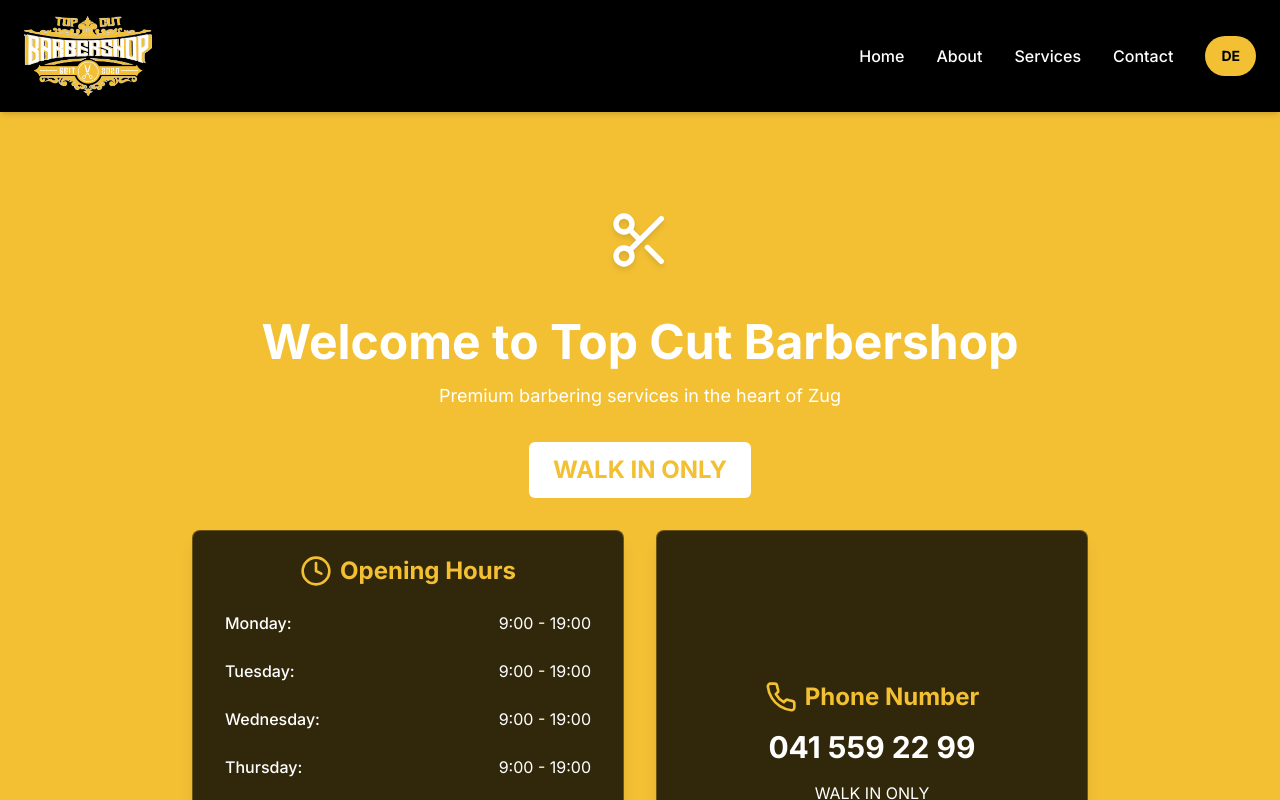
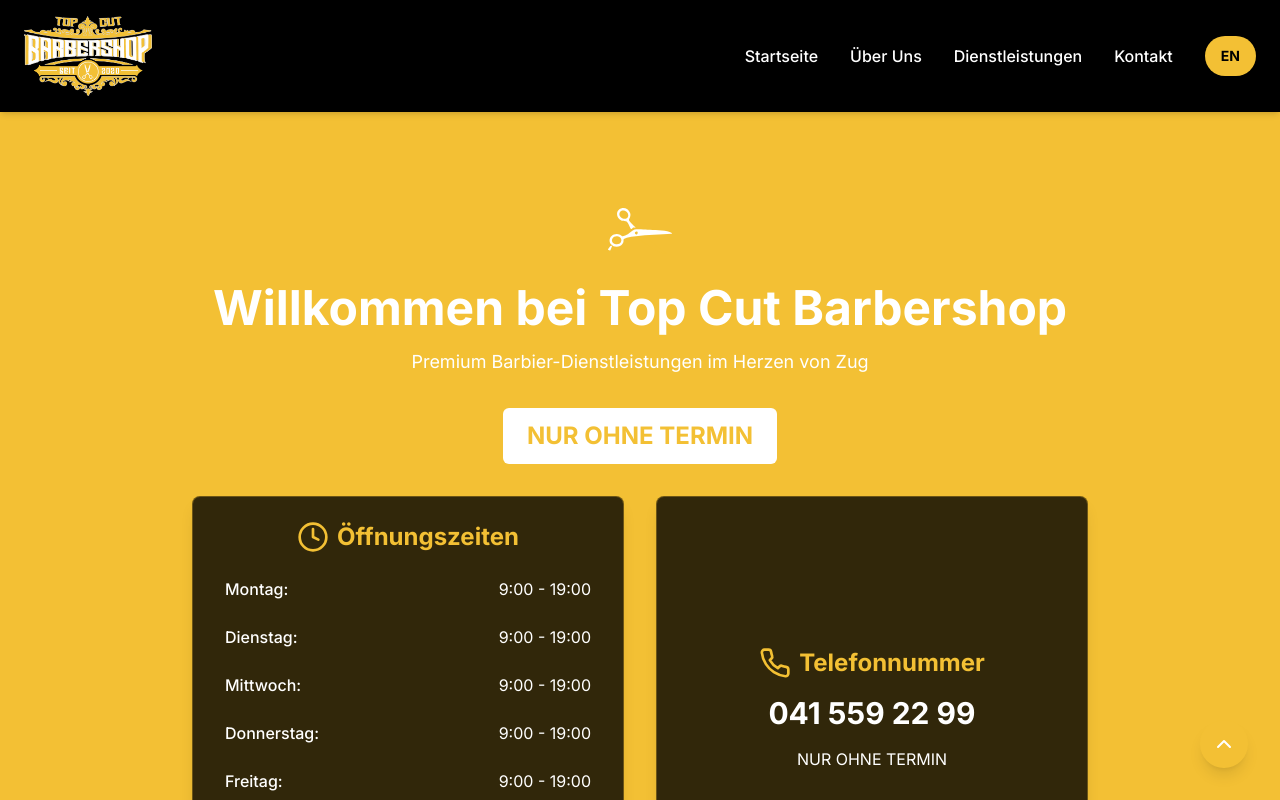
Before and after one commit to windo-ch/topcut-barbershop, a React (Vite) app: page / in a window 1280 px wide. Shown: the top 800 px of the page. Built offline with nearby package versions, Linux system fonts and the light colour scheme.

Commit message:
feat: Implement German default, scroll-to-top, SEO, and SVG update
- Set German as the default language.
- Added scroll-to-top functionality.
- Improved SEO with OG image and meta tags.
- Replaced the existing scissors SVG with the provided improved version.

```diff
--- a/index.html
+++ b/index.html
@@ -1,21 +1,31 @@
 
 <!DOCTYPE html>
-<html lang="en">
+<html lang="de">
   <head>
     <meta charset="UTF-8" />
     <meta name="viewport" content="width=device-width, initial-scale=1.0" />
-    <title>Top Cut Barbershop | Zug, Switzerland</title>
-    <meta name="description" content="Premium barbershop in Zug, Switzerland offering quality haircuts and grooming services. Walk-ins only." />
+    <title>Top Cut Barbershop | Premium Barbier in Zug, Schweiz</title>
+    <meta name="description" content="Premium Barbershop in Zug, Schweiz - Professionelle Haarschnitte und Bartpflege. Keine Termine nötig, nur Walk-ins." />
+    <meta name="keywords" content="barbershop, barbier, haarschnitt, bartpflege, zug, schweiz, friseur, frisör, herrenfriseur" />
     <meta name="author" content="Top Cut Barbershop" />
+    <meta name="robots" content="index, follow" />
 
-    <meta property="og:title" content="Top Cut Barbershop | Zug, Switzerland" />
-    <meta property="og:description" content="Premium barbershop in Zug, Switzerland offering quality haircuts and grooming services. Walk-ins only." />
+    <!-- Open Graph / Facebook -->
     <meta property="og:type" content="website" />
-    <meta property="og:image" content="https://lovable.dev/opengraph-image-p98pqg.png" />
+    <meta property="og:url" content="https://topcut-barbershop.ch/" />
+    <meta property="og:title" content="Top Cut Barbershop | Premium Barbier in Zug, Schweiz" />
+    <meta property="og:description" content="Premium Barbershop in Zug, Schweiz - Professionelle Haarschnitte und Bartpflege. Keine Termine nötig, nur Walk-ins." />
+    <meta property="og:image" content="/lovable-uploads/2417fa2b-299a-44ad-8928-21e78b755740.png" />
 
-    <meta name="twitter:card" content="summary_large_image" />
-    <meta name="twitter:site" content="@topcut_barbershop" />
-    <meta name="twitter:image" content="https://lovable.dev/opengraph-image-p98pqg.png" />
+    <!-- Twitter -->
+    <meta property="twitter:card" content="summary_large_image" />
+    <meta property="twitter:url" content="https://topcut-barbershop.ch/" />
+    <meta property="twitter:title" content="Top Cut Barbershop | Premium Barbier in Zug, Schweiz" />
+    <meta property="twitter:description" content="Premium Barbershop in Zug, Schweiz - Professionelle Haarschnitte und Bartpflege. Keine Termine nötig, nur Walk-ins." />
+    <meta property="twitter:image" content="/lovable-uploads/2417fa2b-299a-44ad-8928-21e78b755740.png" />
+
+    <!-- Canonical URL -->
+    <link rel="canonical" href="https://topcut-barbershop.ch/" />
   </head>
 
   <body>
--- a/src/App.tsx
+++ b/src/App.tsx
@@ -5,6 +5,7 @@ import { TooltipProvider } from "@/components/ui/tooltip";
 import { QueryClient, QueryClientProvider } from "@tanstack/react-query";
 import { BrowserRouter, Routes, Route } from "react-router-dom";
 import { LanguageProvider } from "@/contexts/LanguageContext";
+import { ScrollToTop, ScrollButton } from "@/components/ScrollToTop";
 
 // Pages
 import Index from "./pages/Index";
@@ -22,6 +23,7 @@ const App = () => (
         <Toaster />
         <Sonner />
         <BrowserRouter>
+          <ScrollToTop />
           <Routes>
             <Route path="/" element={<Index />} />
             <Route path="/about" element={<About />} />
@@ -29,6 +31,7 @@ const App = () => (
             <Route path="/contact" element={<Contact />} />
             <Route path="*" element={<NotFound />} />
           </Routes>
+          <ScrollButton />
         </BrowserRouter>
       </TooltipProvider>
     </LanguageProvider>
--- /dev/null
+++ b/src/components/BarberScissors.tsx
@@ -0,0 +1,44 @@
+
+import React from 'react';
+
+interface BarberScissorsProps {
+  className?: string;
+  size?: number;
+  color?: string;
+  goldColor?: string;
+}
+
+export const BarberScissors: React.FC<BarberScissorsProps> = ({
+  className = "",
+  size = 80,
+  color = "white",
+  goldColor = "#F3C034"
+}) => {
+  return (
+    <div className={`scissors-hover inline-block ${className}`}>
+      <svg
+        width={size}
+        height={size * (434.22/600.82)}
+        viewBox="0 0 600.82 434.22"
+        xmlns="http://www.w3.org/2000/svg"
+      >
+        <path
+          fill={color}
+          d="M598.32,242.64c-111.91,7.57-225.88,8.58-337.3,21.67-27.71,3.26-58.06,7.2-84.85,15.19-50.37,15.02-17.98,20.63-38,53.44-23.09,37.85-81.57,41.44-109.64,7.3-42.98-52.29,22.2-117.86,84.64-88.91,7.45,3.46,13.38,11.43,19.99,13.83,8.2,2.98,42.97-13.35,52.74-18.73,15.95-8.79,52.16-41.05,64.02-43.74,24.29-5.5,91.28-.37,119.92.5,57.28,1.73,156.66,3.19,208.73,21.24,3.08,1.07,30.53,12.92,19.73,18.21ZM278.79,230.97c-.14-11.15-14.69-13.15-22.74-4.63-16.01,16.96,23.12,35.74,22.74,4.63ZM125.31,304.92c3.45-38.56-63.29-54.77-83.14-18.3-30.5,56.05,77.69,79.29,83.14,18.3Z"
+        />
+        <path
+          fill={goldColor}
+          d="M270.21,284.75c1.79-5.23,12.23-3.61,17.23-4.14,22.81-2.42,46.47-4.06,69.45-3.77l197.51,154.73c-5.95,4.69-11.4,2.03-17.66.56-91.93-21.53-184.73-101.33-266.53-147.38Z"
+        />
+        <path
+          fill={color}
+          d="M254.36,185.26c-.76.38-11.6-2.92-16.57-1.58-7.16,1.92-11.96,20.52-23.8,12.24-3.29-2.3-23.8-58.86-39.32-69.66-5.73-3.98-34.43-2.75-50.45-9.41-40.25-16.74-54.56-72.4-19.97-102.29,35.22-30.43,88.79-9.99,103.34,31.99,11.8,34.02-13.04,54.02-11,65.34,2.32,12.81,45.34,51.42,55.67,63.93,2.15,2.6,9.36,5.84,2.09,9.44ZM189.08,76.73c11.53-44-58.86-75.52-77.64-36.64-25.62,53.06,64.36,87.32,77.64,36.64Z"
+        />
+        <path
+          fill={color}
+          d="M21.54,399.27c-1.36.75-16.87-6.1-21.48-6.82-1.39-2.67,24.49-52.78,38.6-35.06-2.93,5.77-15.14,40.79-17.12,41.88Z"
+        />
+      </svg>
+    </div>
+  );
+};
--- a/src/components/Footer.tsx
+++ b/src/components/Footer.tsx
@@ -44,7 +44,7 @@ export const Footer = () => {
           </div>
 
           <div className="text-center md:text-left">
-            <h3 className="text-xl font-semibold mb-4 text-brand-gold">{t('Navigation')}</h3>
+            <h3 className="text-xl font-semibold mb-4 text-brand-gold">Navigation</h3>
             <nav className="flex flex-col space-y-2">
               <Link to="/" className="hover:text-brand-gold transition-colors">{t('home')}</Link>
               <Link to="/about" className="hover:text-brand-gold transition-colors">{t('about')}</Link>
@@ -55,7 +55,7 @@ export const Footer = () => {
         </div>
 
         <div className="border-t border-white/10 pt-6 text-center">
-          <p className="text-white/70">© {currentYear} Top Cut Barbershop. {t('All Rights Reserved')}</p>
+          <p className="text-white/70">© {currentYear} Top Cut Barbershop. All Rights Reserved</p>
         </div>
       </div>
     </footer>
--- /dev/null
+++ b/src/components/ScrollToTop.tsx
@@ -0,0 +1,48 @@
+
+import { useEffect } from 'react';
+import { useLocation } from 'react-router-dom';
+
+export const ScrollToTop = () => {
+  const { pathname } = useLocation();
+
+  useEffect(() => {
+    window.scrollTo({
+      top: 0,
+      behavior: 'smooth'
+    });
+  }, [pathname]);
+
+  return null;
+};
+
+export const ScrollButton = () => {
+  const scrollToTop = () => {
+    window.scrollTo({
+      top: 0,
+      behavior: 'smooth'
+    });
+  };
+
+  return (
+    <button
+      onClick={scrollToTop}
+      className="fixed bottom-8 right-8 bg-brand-gold p-3 rounded-full shadow-lg hover:bg-brand-gold/90 transition-all z-50"
+      aria-label="Scroll to top"
+    >
+      <svg
+        xmlns="http://www.w3.org/2000/svg"
+        width="24"
+        height="24"
+        viewBox="0 0 24 24"
+        fill="none"
+        stroke="currentColor"
+        strokeWidth="2"
+        strokeLinecap="round"
+        strokeLinejoin="round"
+        className="text-white"
+      >
+        <path d="m18 15-6-6-6 6"/>
+      </svg>
+    </button>
+  );
+};
--- a/src/contexts/LanguageContext.tsx
+++ b/src/contexts/LanguageContext.tsx
@@ -141,7 +141,8 @@ const translations: Translations = {
 const LanguageContext = createContext<LanguageContextType | undefined>(undefined);
 
 export const LanguageProvider = ({ children }: { children: ReactNode }) => {
-  const [language, setLanguage] = useState('en');
+  // Set German as default language
+  const [language, setLanguage] = useState('de');
 
   const t = (key: string) => {
     if (!translations[language]) {
--- a/src/index.css
+++ b/src/index.css
@@ -1,4 +1,3 @@
-
 @import url('https://fonts.googleapis.com/css2?family=Inter:wght@300;400;500;600;700&display=swap');
 
 @tailwind base;
@@ -99,7 +98,7 @@
     @apply animate-bounce;
   }
 
-  /* Scissors animation - UPDATED to only animate on hover */
+  /* Scissors animation - updated to only animate on hover */
   .animated-scissors {
     @apply transition-all duration-300;
   }
@@ -108,14 +107,14 @@
     @apply rotate-12 scale-110;
   }
 
-  /* Removed always-on scissors-spin class */
-  /* Added hover-triggered scissors animation */
+  /* Scissors hover animation */
   .scissors-hover {
     transition: transform 0.5s ease;
   }
 
   .scissors-hover:hover {
-    animation: scissors-spin 2s ease-in-out infinite;
+    animation: scissors-spin 1.5s ease-in-out;
+    transform: scale(1.1);
   }
 
   .scissors-cut {
@@ -158,8 +157,8 @@
 
 @keyframes scissors-spin {
   0% { transform: rotate(0deg); }
-  25% { transform: rotate(10deg); }
-  75% { transform: rotate(-5deg); }
+  25% { transform: rotate(10deg) scale(1.1); }
+  75% { transform: rotate(-5deg) scale(1.1); }
   100% { transform: rotate(0deg); }
 }
 
--- a/src/pages/Index.tsx
+++ b/src/pages/Index.tsx
@@ -2,8 +2,9 @@
 import { useLanguage } from '@/contexts/LanguageContext';
 import { Layout } from '@/components/Layout';
 import { Button } from '@/components/ui/button';
-import { Phone, Clock, Scissors } from 'lucide-react';
+import { Phone, Clock } from 'lucide-react';
 import { Link } from 'react-router-dom';
+import { BarberScissors } from '@/components/BarberScissors';
 
 const Index = () => {
   const { t } = useLanguage();
@@ -14,9 +15,7 @@ const Index = () => {
       <section className="bg-brand-gold text-white py-16 md:py-24">
         <div className="container-custom text-center">
           <div className="mb-6 relative">
-            <div className="scissors-hover inline-block">
-              <Scissors className="h-16 w-16 mb-4 text-white drop-shadow-md" />
-            </div>
+            <BarberScissors size={64} />
           </div>
           <h1 className="heading-1 mb-4 animate-fadeIn">{t('welcome')}</h1>
           <p className="body-text mb-8 max-w-2xl mx-auto animate-fadeIn animation-delay-100">{t('welcomeMessage')}</p>
@@ -86,9 +85,7 @@ const Index = () => {
       <section className="py-16 bg-white">
         <div className="container-custom">
           <div className="text-center mb-12">
-            <div className="inline-block scissors-hover mb-4">
-              <Scissors className="h-10 w-10 text-brand-gold" />
-            </div>
+            <BarberScissors className="mb-4" size={40} color="#000" goldColor="#F3C034" />
             <h2 className="heading-2 text-brand-gold mb-4">{t('servicesTitle')}</h2>
             <p className="body-text text-gray-700 max-w-2xl mx-auto">
               {t('servicesIntro')}
```
Also changed, not shown: public/lovable-uploads/2417fa2b-299a-44ad-8928-21e78b755740.png (added).
